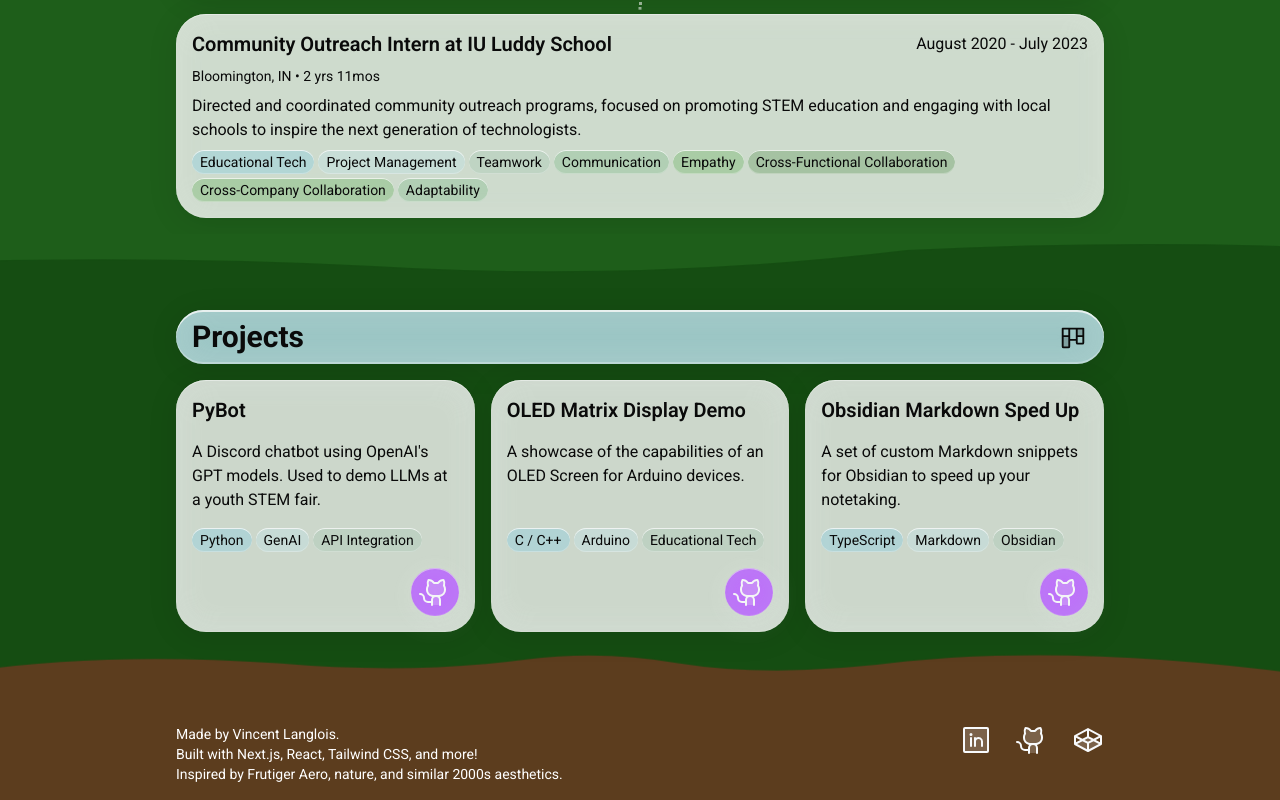
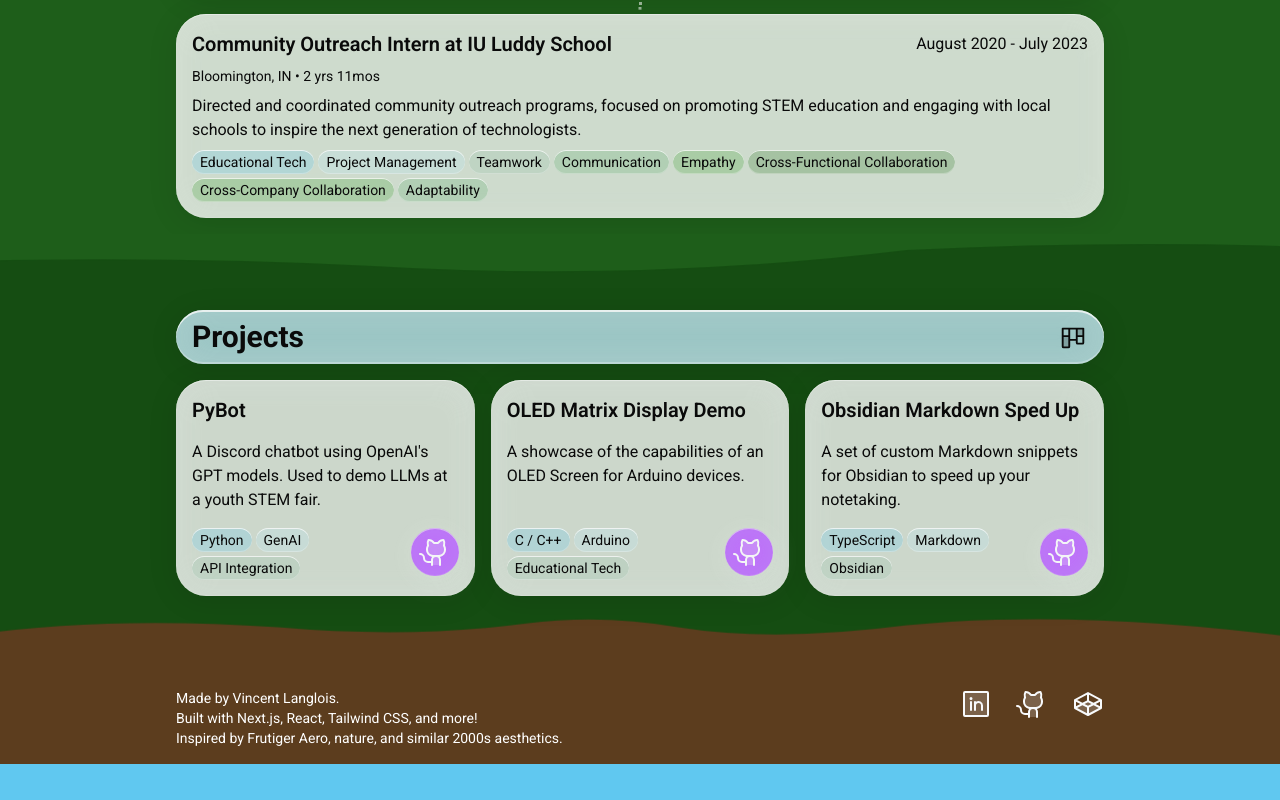
Before and after one commit to vtlanglois/portfolio-v2, a Next.js app: page / in a window 1280 px wide. Shown: the part 2596-3396 px from the top of the page. After the commit the page ends 3360 px from the top, so only its background shows below. Built offline with nearby package versions, Linux system fonts and the light colour scheme.

Commit message:
styles: reduce number of rows on project cards

```diff
--- a/src/components/sections/Projects.tsx
+++ b/src/components/sections/Projects.tsx
@@ -47,7 +47,7 @@ export default function Projects() {
               tags={pybotProject.tags}
               link={pybotProject.externalUrl}
               altText={pybotProject.linkAltText}
-              className="row-span-4 grid grid-rows-subgrid"
+              className="row-span-3 grid grid-rows-subgrid"
             />
             <ProjectCard
               title={oledMatrixDisplayDemoProject.name}
@@ -55,7 +55,7 @@ export default function Projects() {
               tags={oledMatrixDisplayDemoProject.tags}
               link={oledMatrixDisplayDemoProject.externalUrl}
               altText={oledMatrixDisplayDemoProject.linkAltText}
-              className="row-span-4 grid grid-rows-subgrid"
+              className="row-span-3 grid grid-rows-subgrid"
             />
             <ProjectCard
               title={obsidianMarkdownSpedUpProject.name}
@@ -63,7 +63,7 @@ export default function Projects() {
               tags={obsidianMarkdownSpedUpProject.tags}
               link={obsidianMarkdownSpedUpProject.externalUrl}
               altText={obsidianMarkdownSpedUpProject.linkAltText}
-              className="row-span-4 grid grid-rows-subgrid"
+              className="row-span-3 grid grid-rows-subgrid"
             />
           </div>
         </Stack>
--- a/src/components/sections/ProjectsGrid.tsx
+++ b/src/components/sections/ProjectsGrid.tsx
@@ -28,7 +28,7 @@ export default function ProjectsGrid() {
                 tags={project.tags}
                 link={project.externalUrl}
                 altText={project.linkAltText}
-                className="row-span-4 grid grid-rows-subgrid"
+                className="row-span-3 grid grid-rows-subgrid"
               />
             ))}
           </div>
@@ -50,7 +50,7 @@ export default function ProjectsGrid() {
                 tags={demo.tags}
                 link={demo.externalUrl}
                 altText={demo.linkAltText}
-                className="row-span-4 grid grid-rows-subgrid"
+                className="row-span-3 grid grid-rows-subgrid"
               />
             ))}
           </div>
--- a/src/components/ui/ProjectCard.tsx
+++ b/src/components/ui/ProjectCard.tsx
@@ -23,8 +23,8 @@ export default function ProjectCard({
     <Card className={className}>
       <h3 className="text-xl font-semibold ">{title}</h3>
       <p>{summary}</p>
-      <TagList labelledBy="skills-tag-label" tags={tags} />
-      <div className="text-end">
+      <div className="flex items-start justify-between text-end">
+              <TagList labelledBy="skills-tag-label" tags={tags} />
         {link.includes("github") ? (
           <GitHubLink href={link} alt={altText} />
         ) : (
```
